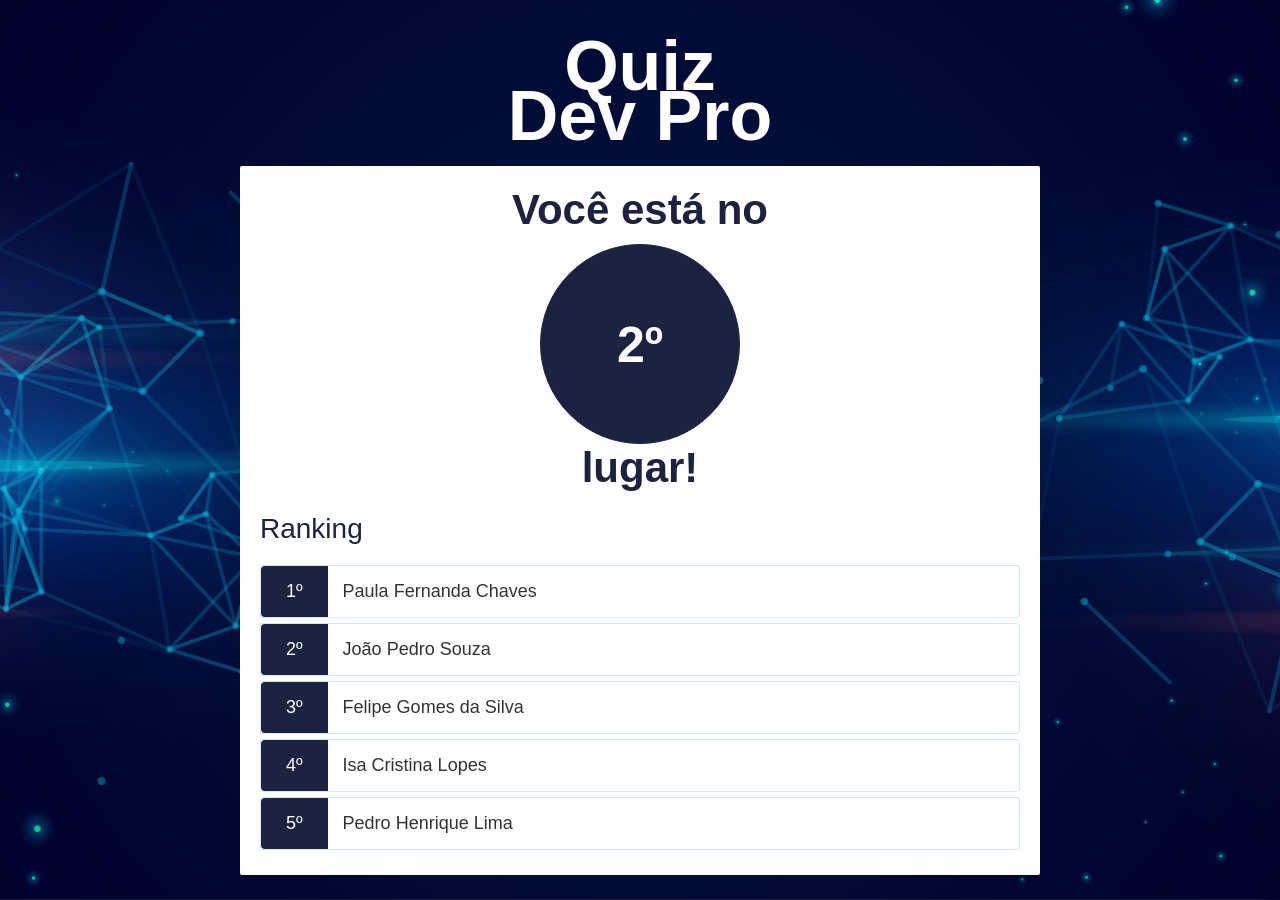
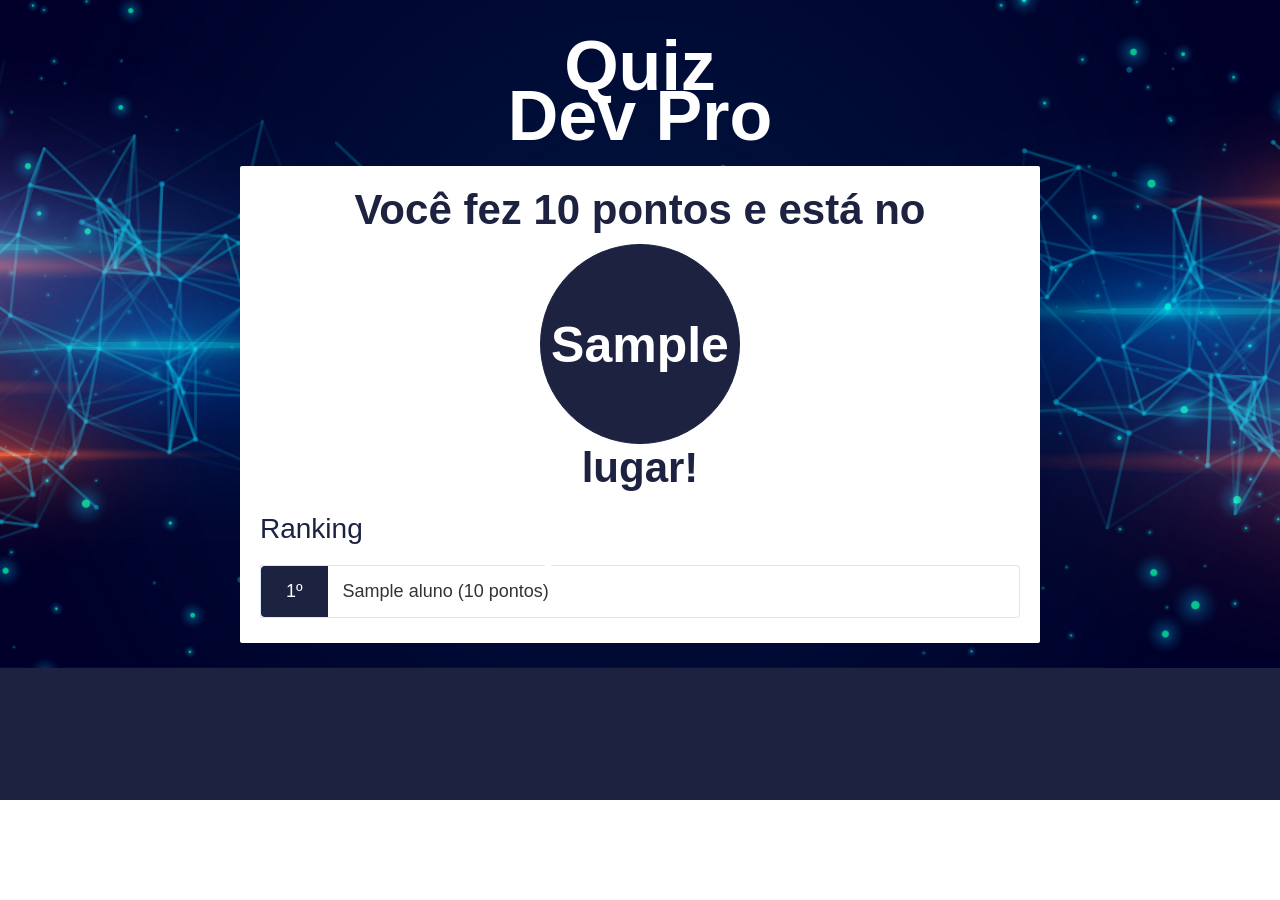
Before and after one commit to pythonprobr/quiz-devpro, a Django app: template quizz_devpro/quizz/templates/quizz/classificacao.html in a window 1280 px wide. After the commit the page ends 800 px from the top, so only its background shows below. Run offline with Django 3.2, Linux system fonts and the light colour scheme; the template is opened without the code that fills it: most values are stand-ins (such as "Sample title", 1, 10 or a date in 2020); parts of the project's set-up code (start-up, migrations or seed data) failed here and were passed over.

Commit message:
Implementada classificação de alunos

```diff
--- a/quizz_devpro/quizz/templates/quizz/classificacao.html
+++ b/quizz_devpro/quizz/templates/quizz/classificacao.html
@@ -20,34 +20,21 @@
                 <div id="game" class="justify-center flex-column animate-bottom hidden">
 
                     <div class="game-result">
-                        <h2>Você está no</h2>
-                        <h2 class="status-player">2º</h2>
+                        <h2>Você fez {{pontos}} pontos e está no</h2>
+                        <h2 class="status-player">{{posicao}}º</h2>
                         <h2>lugar!</h2>
                     </div>
 
                     <br />
 
                     <h3>Ranking</h3>
+                    {% for aluno in primeiros_alunos_do_ranking %}
                     <div class="choice-container">
-                        <p class="choice-prefix">1º</p>
-                        <p class="choice-text">Paula Fernanda Chaves</p>
+                        <p class="choice-prefix">{{forloop.counter}}º</p>
+                        <p class="choice-text">{{ aluno.aluno__nome}} ({{ aluno.pontos__sum }} pontos)</p>
                     </div>
-                    <div class="choice-container">
-                        <p class="choice-prefix">2º</p>
-                        <p class="choice-text">João Pedro Souza</p>
-                    </div>
-                    <div class="choice-container">
-                        <p class="choice-prefix">3º</p>
-                        <p class="choice-text">Felipe Gomes da Silva</p>
-                    </div>
-                    <div class="choice-container">
-                        <p class="choice-prefix">4º</p>
-                        <p class="choice-text">Isa Cristina Lopes</p>
-                    </div>
-                    <div class="choice-container">
-                        <p class="choice-prefix">5º</p>
-                        <p class="choice-text">Pedro Henrique Lima</p>
-                    </div>
+                    {% endfor %}
+
 
                 </div>
 
```
Also changed, not shown: quizz_devpro/quizz/views.py (+14 -1 lines).
